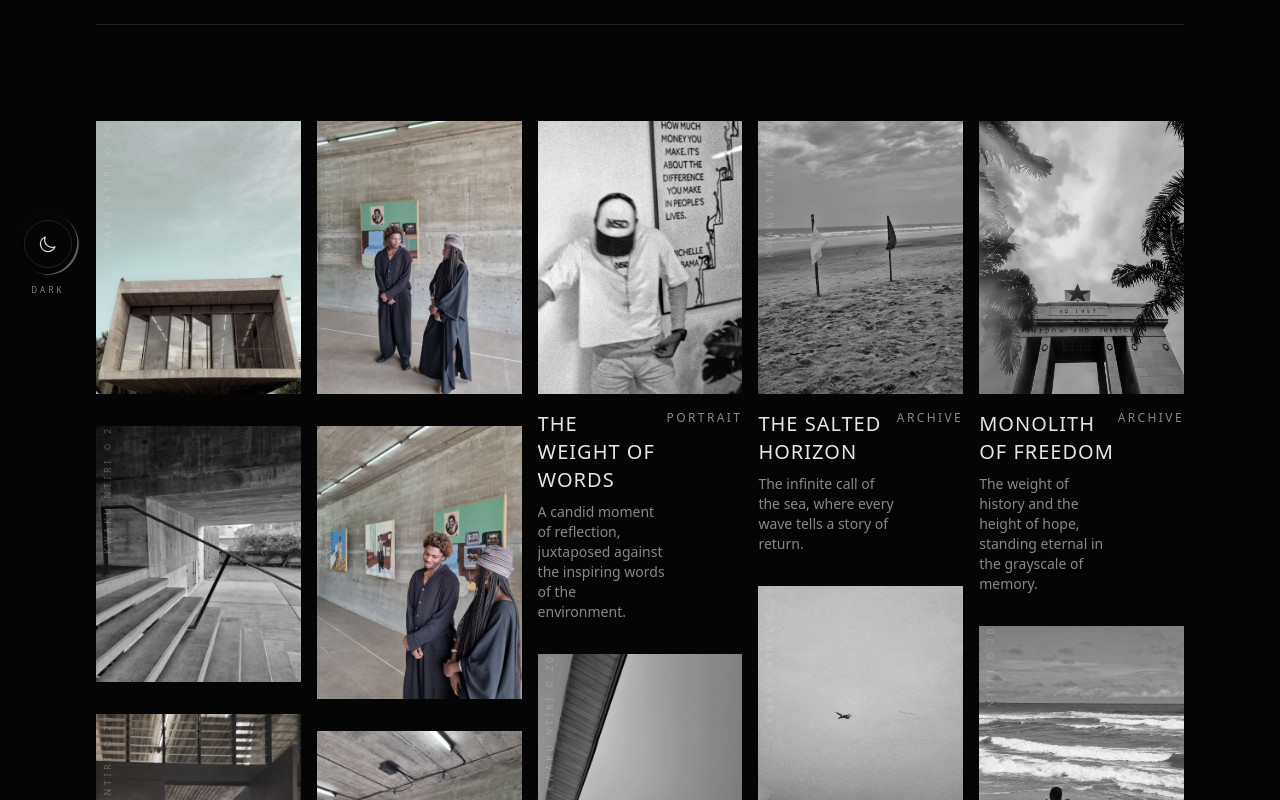
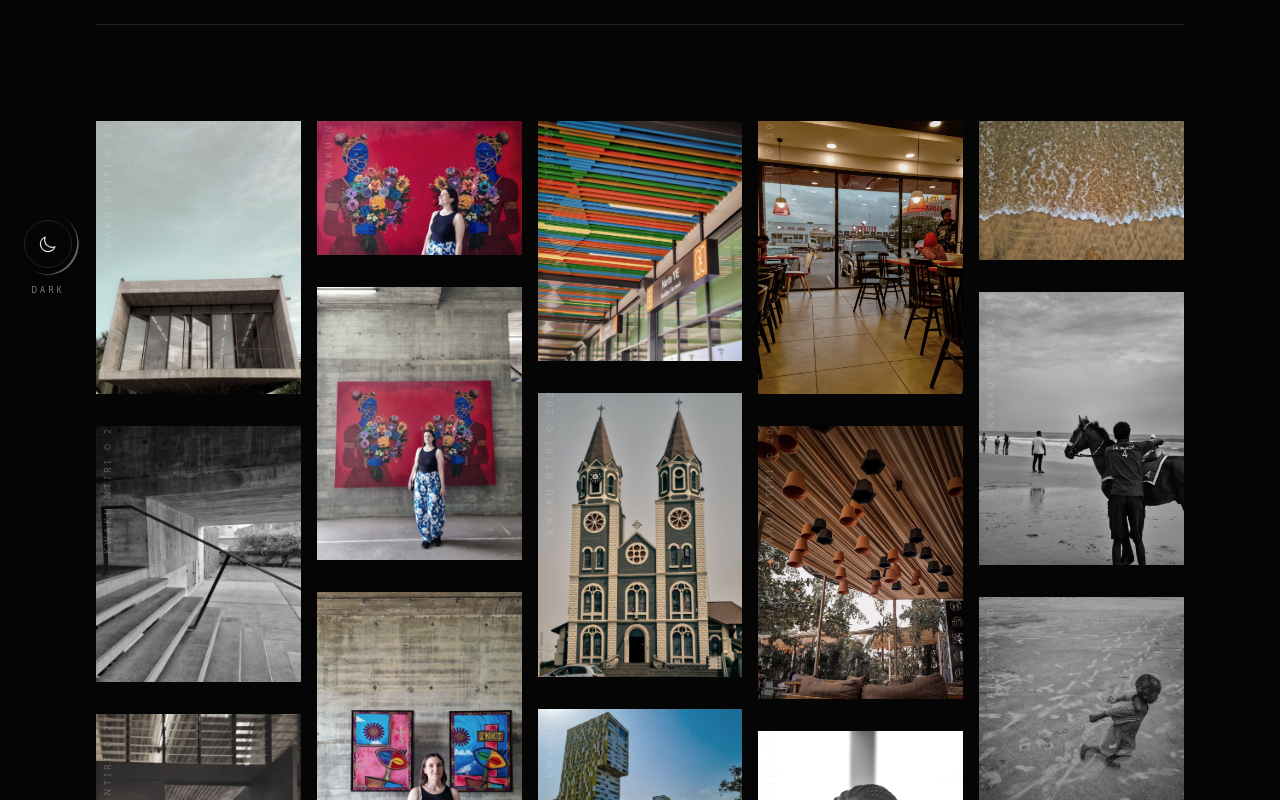
Before and after one commit to akglitch/thephotograph, a Next.js app: page /gallery in a window 1280 px wide. Shown: the part 480-1280 px from the top of the page. Built offline with nearby package versions, Linux system fonts and the light colour scheme; no server answers; the database is empty; a web font is replaced by a local one.

Commit message:
Remove inline titles/descriptions from gallery grid — info shows only on lightbox click

```diff
--- a/app/components/portfolioGallery.js
+++ b/app/components/portfolioGallery.js
@@ -248,18 +248,7 @@
                   />
                 </div>
 
-                {/* Hide text block for nubuke category completely to make it 'just pictures' */}
-                {image.category !== 'nubuke' && (
-                  <div className="flex justify-between items-start mt-4">
-                    <div className="space-y-2">
-                      <h3 className="text-xl font-serif text-foreground uppercase tracking-wider">{image.title}</h3>
-                      <p className="text-sm text-muted-foreground font-light max-w-sm">{image.description}</p>
-                    </div>
-                    <div className="text-right">
-                      <p className="text-xs uppercase tracking-[0.2em] text-muted-foreground">{image.category}</p>
-                    </div>
-                  </div>
-                )}
+
               </motion.article>
             ))}
           </div>
```
